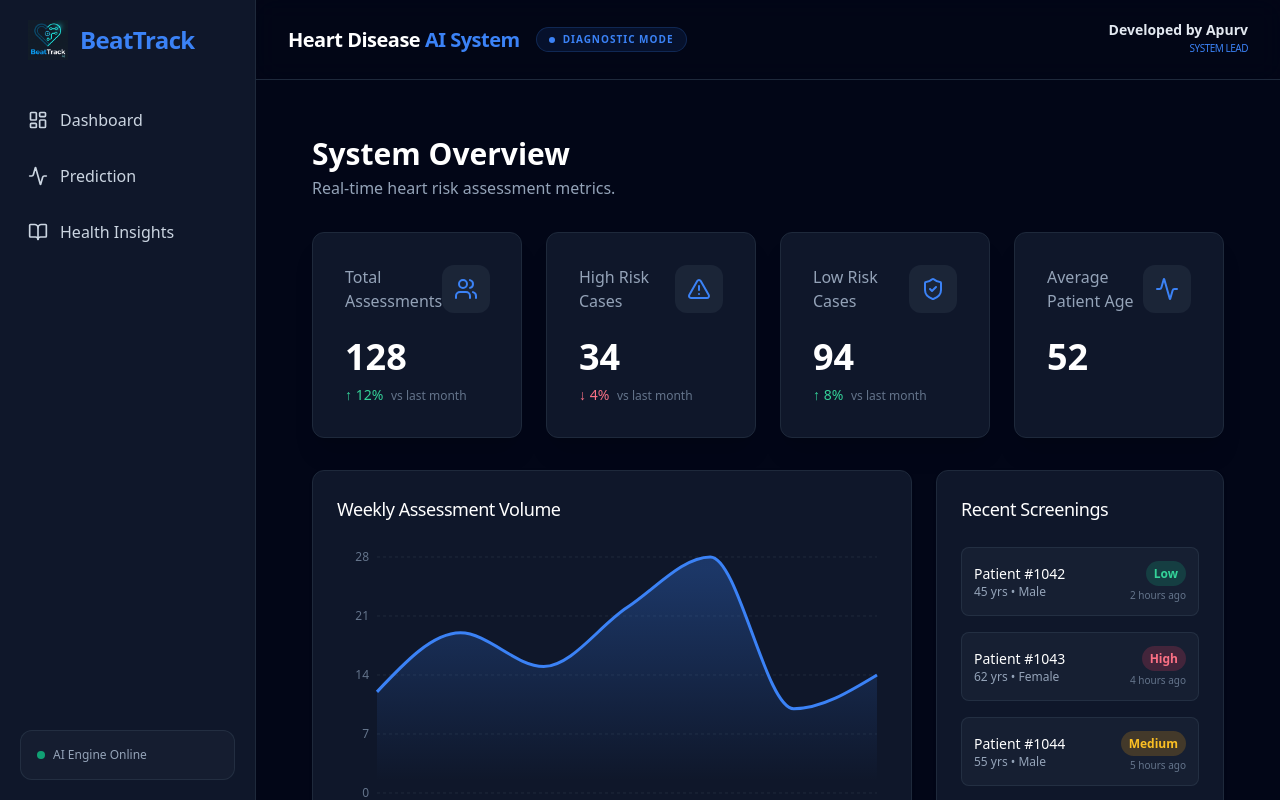
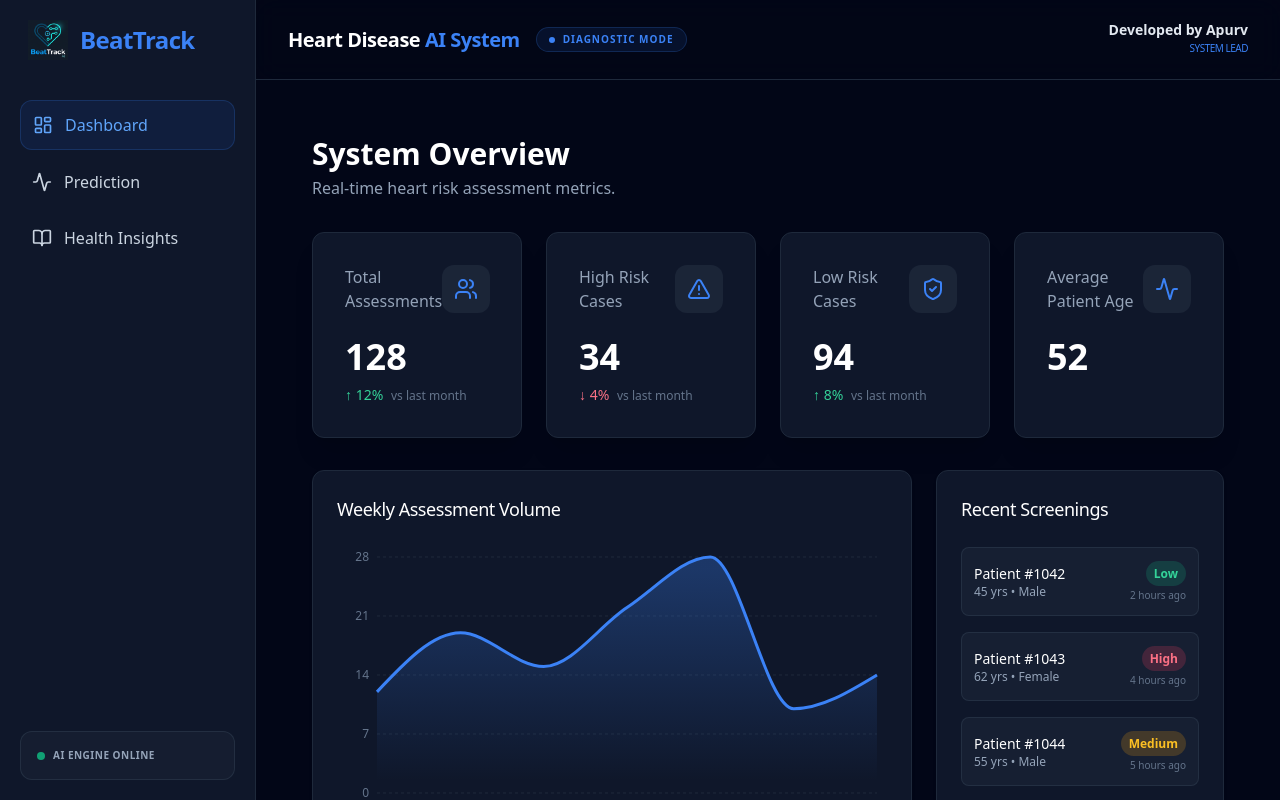
Before and after one commit to apuuuurv/beat-track-ai, a React (Vite) app in the folder frontend/: page / in a window 1280 px wide. Built offline with nearby package versions, Linux system fonts and the light colour scheme.

Commit message:
Edited the sidebar made it responsive

```diff
--- a/frontend/src/components/layout/Sidebar.jsx
+++ b/frontend/src/components/layout/Sidebar.jsx
@@ -1,14 +1,60 @@
-import { Link } from "react-router-dom";
-import { LayoutDashboard, Activity, BookOpen } from "lucide-react";
+import { useState } from "react";
+import { Link, useLocation } from "react-router-dom";
+import { LayoutDashboard, Activity, BookOpen, Menu, X } from "lucide-react";
 
 export default function Sidebar() {
+  const [isOpen, setIsOpen] = useState(false);
+  const location = useLocation();
+
+  // Helper to highlight active link
+  const isActive = (path) => location.pathname === path;
+
+  const navLinks = [
+    { name: "Dashboard", path: "/", icon: LayoutDashboard },
+    { name: "Prediction", path: "/prediction", icon: Activity },
+    { name: "Health Insights", path: "/resources", icon: BookOpen },
+  ];
+
   return (
-    <div className="w-64 bg-slate-900 p-5 border-r border-slate-800 h-screen flex flex-col">
-      {/* --- LOGO SECTION ADDED HERE --- */}
+    <>
+      {/* --- MOBILE TOP BAR --- */}
+      {/* Only visible on small screens (hidden on md and up) */}
+      <div className="md:hidden flex items-center justify-between bg-slate-900 p-4 border-b border-slate-800 fixed top-0 w-full z-[60]">
+        <div className="flex items-center gap-2">
+          <img src="/beat-track-logo.png" alt="Logo" className="w-8 h-8" />
+          <span className="font-bold text-blue-500">BeatTrack</span>
+        </div>
+        <button
+          onClick={() => setIsOpen(!isOpen)}
+          className="text-slate-300 p-1 hover:bg-slate-800 rounded-md transition-colors"
+        >
+          {isOpen ? <X size={28} /> : <Menu size={28} />}
+        </button>
+      </div>
+
+      {/* --- OVERLAY --- */}
+      {/* Darkens the background when mobile menu is open */}
+      {isOpen && (
+        <div
+          className="fixed inset-0 bg-black/60 z-[70] md:hidden backdrop-blur-sm"
+          onClick={() => setIsOpen(false)}
+        />
+      )}
+
+      {/* --- SIDEBAR CONTAINER --- */}
+      <div
+        className={`
+        fixed md:sticky top-0 left-0 z-[80]
+        h-screen w-64 bg-slate-900 p-5 border-r border-slate-800
+        flex flex-col transition-transform duration-300 ease-in-out
+        ${isOpen ? "translate-x-0" : "-translate-x-full md:translate-x-0"}
+      `}
+      >
+        {/* Logo Section (Hidden on mobile top bar, visible in sidebar) */}
         <div className="flex items-center gap-3 mb-10 px-2">
           <img
             src="/beat-track-logo.png"
-          alt="BeatTrack Logo"
+            alt="Logo"
             className="w-10 h-10 object-contain"
           />
           <h1 className="text-2xl font-bold text-blue-500 tracking-tight">
@@ -16,38 +62,35 @@ export default function Sidebar() {
           </h1>
         </div>
 
-      <nav className="space-y-4 text-slate-300">
+        {/* Navigation Links */}
+        <nav className="space-y-2 text-slate-300">
+          {navLinks.map((link) => (
             <Link
-          to="/"
-          className="flex items-center gap-3 p-2 rounded-lg hover:bg-slate-800 hover:text-blue-400 transition-all"
+              key={link.path}
+              to={link.path}
+              onClick={() => setIsOpen(false)} // Close menu on click (mobile)
+              className={`flex items-center gap-3 p-3 rounded-xl transition-all ${
+                isActive(link.path)
+                  ? "bg-blue-600/10 text-blue-400 border border-blue-500/20"
+                  : "hover:bg-slate-800 hover:text-blue-400"
+              }`}
             >
-          <LayoutDashboard size={20} /> Dashboard
+              <link.icon size={20} />
+              <span className="font-medium">{link.name}</span>
             </Link>
-
-        <Link
-          to="/prediction"
-          className="flex items-center gap-3 p-2 rounded-lg hover:bg-slate-800 hover:text-blue-400 transition-all"
-        >
-          <Activity size={20} /> Prediction
-        </Link>
-
-        <Link
-          to="/resources"
-          className="flex items-center gap-3 p-2 rounded-lg hover:bg-slate-800 hover:text-blue-400 transition-all"
-        >
-          <BookOpen size={20} /> Health Insights
-        </Link>
+          ))}
         </nav>
 
-      {/* Optional: Add a subtle 'Status' indicator at the bottom to fill space */}
+        {/* Status Indicator (Bottom) */}
         <div className="mt-auto p-4 bg-slate-800/40 rounded-xl border border-slate-700/50">
           <div className="flex items-center gap-2">
             <div className="w-2 h-2 bg-emerald-500 rounded-full animate-pulse" />
-          <span className="text-xs text-slate-400 font-medium">
+            <span className="text-[10px] uppercase tracking-wider text-slate-400 font-bold">
               AI Engine Online
             </span>
           </div>
         </div>
       </div>
+    </>
   );
 }
```
Lines whose indentation alone changed are shown as unchanged.
